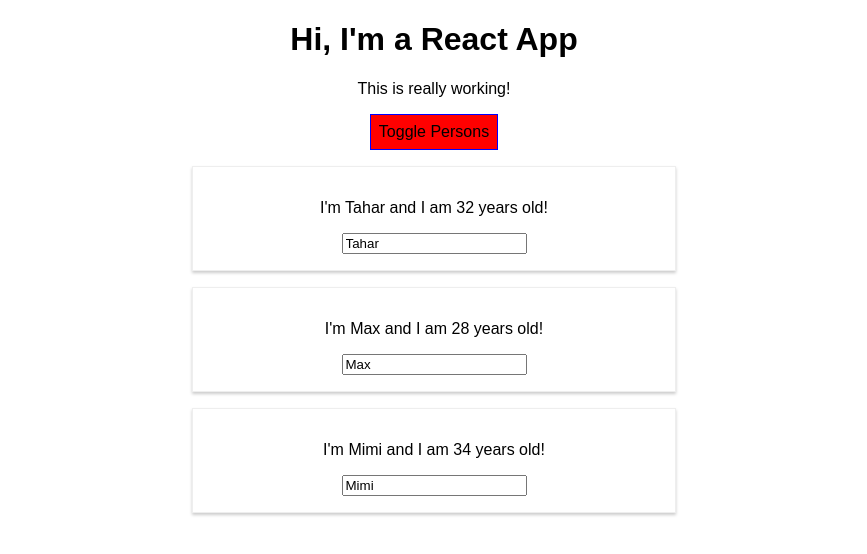
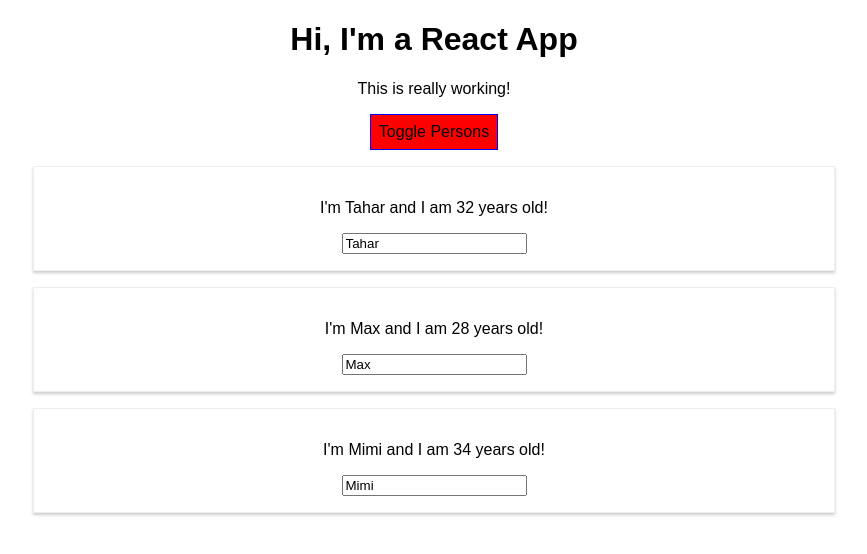
Before and after one commit to Ninja-Tahar/React, a React (Create React App) app: page / in a window 1280 px wide. Both pictures are taken after a click on the button "Toggle Persons". Shown: the top 554 px of the page, without its empty margins (206-1073 px from the left). Built offline with nearby package versions, Linux system fonts and the light colour scheme.

Commit message:
used styled-components.

```diff
--- a/src/App.js
+++ b/src/App.js
@@ -1,6 +1,5 @@
 import React, { Component } from 'react';
 import './App.css';
-import Radium, {StyleRoot} from 'radium';
 import Person from './Person/Person';
 
 class App extends Component {
@@ -55,11 +54,7 @@
             font: 'inherit',
             border: '1px solid blue',
             padding: '8px',
-            cursor: 'pointer',
-            ':hover': {
-                backgroundColor: 'salmon',
-                color: 'blue'
-            }
+            cursor: 'pointer'
         };
 
         let persons = null;
@@ -81,10 +76,6 @@
             if (this.state.persons.length !== 0) {
                 style.backgroundColor = 'red';
             }
-            style[':hover'] = {
-                backgroundColor: 'blue',
-                color: 'black'
-            };
         }
 
         let classes = [];
@@ -100,7 +91,6 @@
         }
 
         return (
-            <StyleRoot>
                 <div className="App">
                     <h1>Hi, I'm a React App</h1>
                     <p className={classes.join(' ')}>This is really working!</p>
@@ -109,10 +99,9 @@
                         onClick={this.togglePersonsHandler}>Toggle Persons</button>
                     {persons}
                     </div>
-            </StyleRoot>
         );
         // return React.createElement('div', {className: 'App'}, React.createElement('h1', null, 'Does this work now?'));
     }
 }
 
-export default Radium(App);
+export default App;
--- a/src/Person/Person.css
+++ b/src/Person/Person.css
@@ -1,8 +1,8 @@
-.Person {
-    width: 60%;
-    margin: 16px auto;
-    border: 1px solid #eee;
-    box-shadow: 0 2px 3px #ccc;
-    padding: 16px;
-    text-align: center;
-}
+/*.Person {*/
+    /*width: 60%;*/
+    /*margin: 16px auto;*/
+    /*border: 1px solid #eee;*/
+    /*box-shadow: 0 2px 3px #ccc;*/
+    /*padding: 16px;*/
+    /*text-align: center;*/
+/*}*/
--- a/src/Person/Person.js
+++ b/src/Person/Person.js
@@ -1,21 +1,32 @@
 import React from 'react';
-import Radium from 'radium';
-
-import './Person.css';
+import styled from 'styled-components';
+// import './Person.css';
 
 const person = ( props ) => {
+    const StyleDiv = styled.div`
+            width: 60%;
+            margin: 16px auto;
+            border: 1px solid #eee;
+            box-shadow: 0 2px 3px #ccc;
+            padding: 16px;
+            text-align: cente;
+
+            '@media (min-width: 500px)': {
+                width: '450px'
+            }
+        `;
     const style = {
       '@media (min-width: 500px)': {
           width: '450px'
       }
     };
     return (
-        <div className="Person" style={style}>
+        <StyleDiv>
             <p onClick={props.click}>I'm {props.name} and I am {props.age} years old!</p>
             <p>{props.children}</p>
             <input type="text" onChange={props.changed} value={props.name} />
-        </div>
+        </StyleDiv>
     )
 };
 
-export default Radium(person);
+export default person;
```
